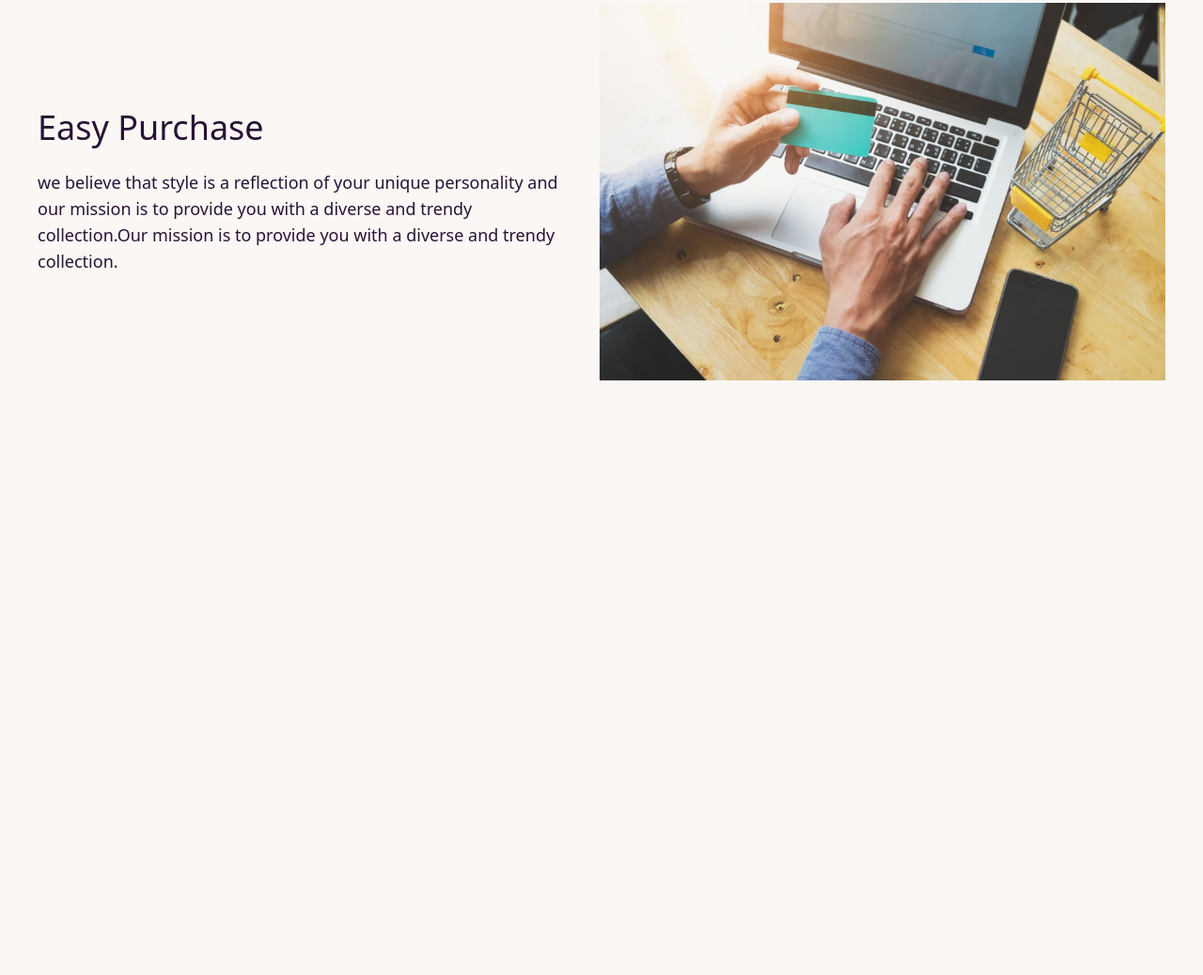
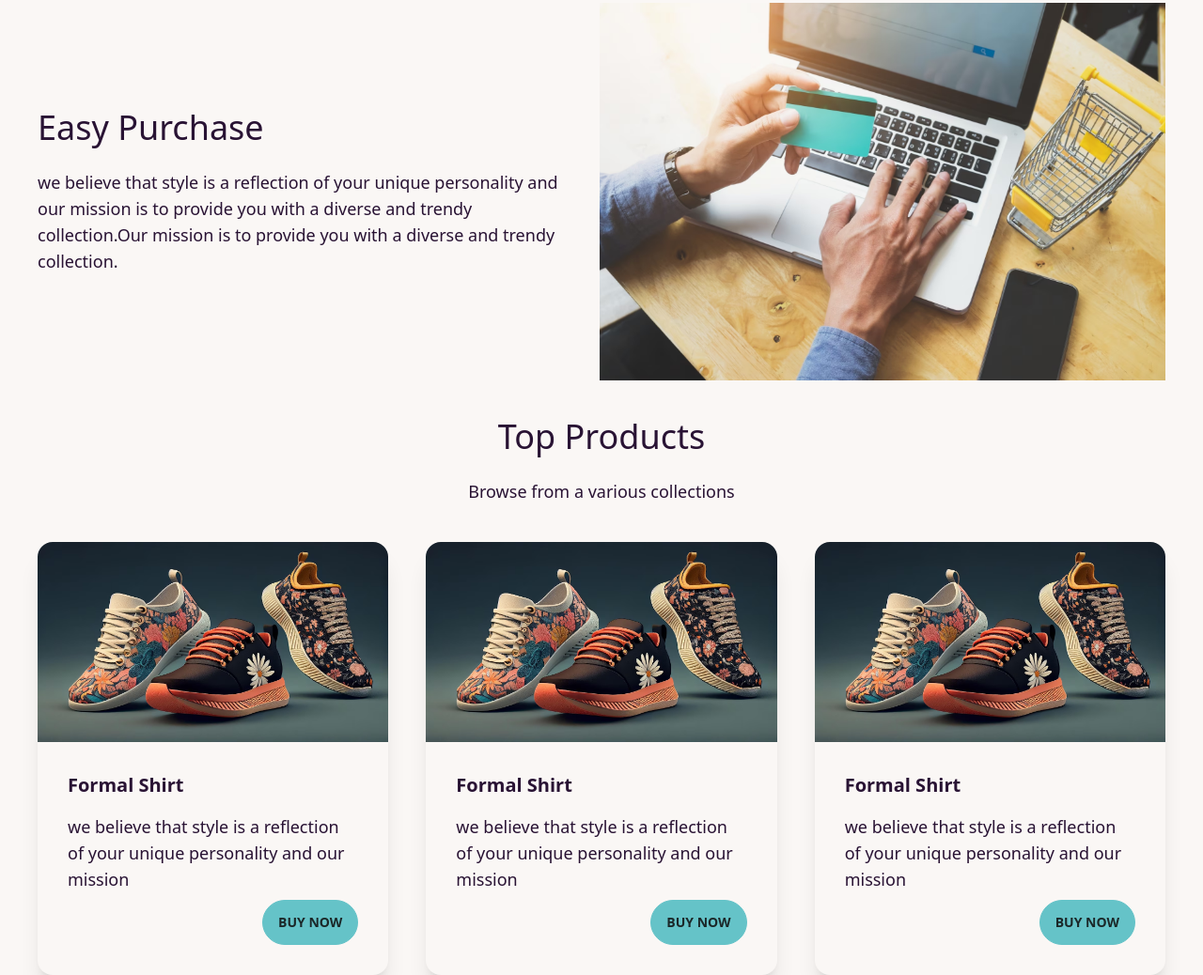
Before and after one commit to Anikcse18/Daisy_Man, a plain HTML site: page Daisy_Man/index.html in a window 1280 px wide. Shown: the part 1221-2259 px from the top of the page at 94% size. Before the commit the page ends 1626 px from the top, so only its background shows below. Drawn offline with nearby package versions, Linux system fonts and the light colour scheme.

Commit message:
top section added

```diff
--- a/Daisy_Man/index.html
+++ b/Daisy_Man/index.html
@@ -188,6 +188,60 @@
 
         </section>
 
+
+        <!-- top section -->
+        <section class="mt-8 md:mt-10">
+            <div class="text-center space-y-6">
+                <p class="text-4xl">Top Products
+                <p class="text-lg mx-auto">Browse from a various collections
+                </p>
+            </div>
+            <div class="grid grid-cols-1 gap-10 md:grid-cols-2 lg:grid-cols-3 mt-10">
+                <div class="card bg-base-100 shadow-xl">
+                    <figure><img src="./images/shoes.avif" alt="Shoes" /></figure>
+                    <div class="card-body">
+                        <h2 class="card-title">Formal Shirt</h2>
+                        <p>
+                        <p class="text-lg">we believe that style is a reflection of your unique personality and our
+                            mission
+                        </p>
+                        <div class="card-actions justify-end">
+                            <button class="btn btn-primary">Buy Now</button>
+                        </div>
+                    </div>
+                </div>
+
+                <div class="card bg-base-100 shadow-xl">
+                    <figure><img src="./images/shoes.avif" alt="Shoes" /></figure>
+                    <div class="card-body">
+                        <h2 class="card-title">Formal Shirt</h2>
+                        <p>
+                        <p class="text-lg">we believe that style is a reflection of your unique personality and our
+                            mission
+                        </p>
+                        <div class="card-actions justify-end">
+                            <button class="btn btn-primary">Buy Now</button>
+                        </div>
+                    </div>
+                </div>
+
+                <div class="card bg-base-100 shadow-xl">
+                    <figure><img src="./images/shoes.avif" alt="Shoes" /></figure>
+                    <div class="card-body">
+                        <h2 class="card-title">Formal Shirt</h2>
+                        <p>
+                        <p class="text-lg">we believe that style is a reflection of your unique personality and our
+                            mission
+                        </p>
+                        <div class="card-actions justify-end">
+                            <button class="btn btn-primary">Buy Now</button>
+                        </div>
+                    </div>
+                </div>
+            </div>
+
+        </section>
+
     </main>
     <footer>
 
```
